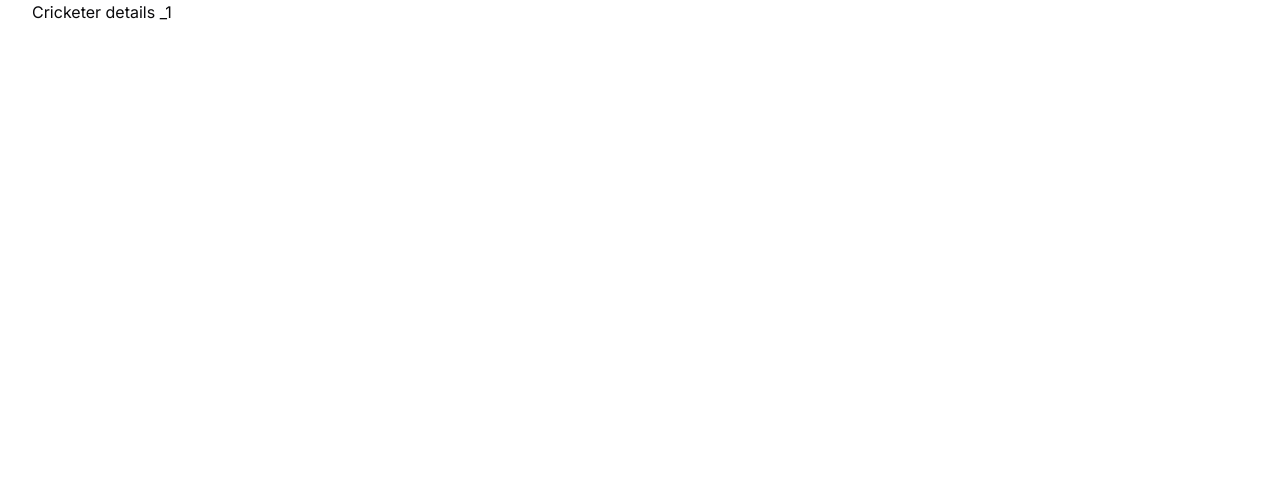
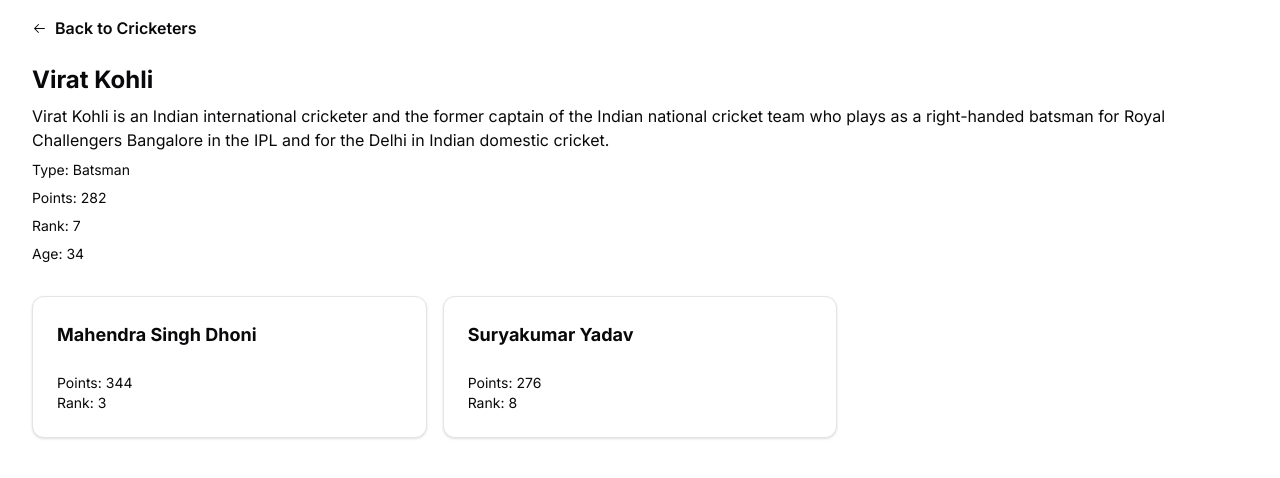
Before and after one commit to iarmankhan/cricketers-test-task, a Next.js app: page /_1 in a window 1280 px wide. Shown: the top 478 px of the page. Built offline with nearby package versions, Linux system fonts and the light colour scheme.

Commit message:
:sparkles: Cricketer detail page with similar cricketers integration

```diff
--- a/src/app/(cricketers)/[id]/page.tsx
+++ b/src/app/(cricketers)/[id]/page.tsx
@@ -1,9 +1,61 @@
-export default async function CricketerDetailsPage(
-  { params: { id }}: {
-    params: {
-      id: string
-    }
+"use client";
+
+import { ArrowLeftIcon } from "@radix-ui/react-icons";
+import Link from "next/link";
+import { useCricketer } from "@/lib/hooks/use-cricketer";
+import { NotFound } from "next/dist/client/components/error";
+import { useMemo } from "react";
+import { camelCaseToTitleCase, getAgeFromDOB } from "@/lib/utils";
+import { SimilarCricketers } from "@/components/cricketer-details/similar-cricketers";
+
+export default function CricketerDetailsPage({
+  params: { id },
+}: {
+  params: {
+    id: string;
+  };
+}) {
+  const { data: cricketer, isLoading } = useCricketer(id);
+  const age = useMemo(() => {
+    if (!cricketer?.dob) return 0;
+
+    return getAgeFromDOB(new Date(cricketer?.dob!));
+  }, [cricketer?.dob]);
+
+  const type = useMemo(() => {
+    if (!cricketer?.type) return "";
+    return camelCaseToTitleCase(cricketer?.type);
+  }, [cricketer?.type]);
+
+  if (!cricketer && !isLoading) {
+    return NotFound();
   }
-) {
-  return <div>Cricketer details {id}</div>;
+
+  return (
+    <div className="my-4">
+      <div>
+        <Link href="/">
+          <div className="flex flex-row items-center hover:underline underline-offset-4">
+            <ArrowLeftIcon className="mr-2 font-semibold" />
+            <p className="font-semibold">Back to Cricketers</p>
+          </div>
+        </Link>
+      </div>
+
+      <div className="my-6">
+        <h1 className="font-bold text-2xl">{cricketer?.name}</h1>
+
+        <p className="mt-2 ">{cricketer?.description}</p>
+
+        <div>
+          <p className="mt-2 text-sm">Type: {type}</p>
+          <p className="mt-2 text-sm">Points: {cricketer?.points}</p>
+          <p className="mt-2 text-sm">Rank: {cricketer?.rank}</p>
+          <p className="mt-2 text-sm">Age: {age}</p>
+        </div>
+      </div>
+
+      <SimilarCricketers id={id} />
+    </div>
+  );
 }
--- /dev/null
+++ b/src/components/cricketer-details/similar-cricketers.tsx
@@ -0,0 +1,15 @@
+import { useSimilarCricketers } from "@/lib/hooks/use-similar-cricketers";
+import CricketersList from "@/components/cricketers/cricketers-list";
+import { CricketersLoadingList } from "@/components/cricketers/cricketers-loading-list";
+
+interface SimilarCricketersProps {
+  id: string;
+}
+
+export function SimilarCricketers({ id }: SimilarCricketersProps) {
+  const { data: similarCricketers, isLoading } = useSimilarCricketers(id);
+
+  if (isLoading) return <CricketersLoadingList />;
+
+  return <CricketersList cricketers={similarCricketers || []} minimal />;
+}
--- a/src/components/cricketers/cricketer-card.tsx
+++ b/src/components/cricketers/cricketer-card.tsx
@@ -6,9 +6,13 @@
 
 interface CricketerCardProps {
   cricketer: TPlayer;
+  minimal?: boolean;
 }
 
-export default function CricketerCard({ cricketer }: CricketerCardProps) {
+export default function CricketerCard({
+  cricketer,
+  minimal,
+}: CricketerCardProps) {
   const age = useMemo(() => {
     return getAgeFromDOB(new Date(cricketer.dob!));
   }, [cricketer.dob]);
@@ -28,10 +32,10 @@
         </Link>
       </CardHeader>
       <CardContent>
-        {type && <p className="text-sm">Type: {type}</p>}
+        {type && !minimal && <p className="text-sm">Type: {type}</p>}
         <p className="text-sm">Points: {cricketer.points}</p>
         <p className="text-sm">Rank: {cricketer.rank}</p>
-        <p className="text-sm">Age: {age}</p>
+        {!minimal && <p className="text-sm">Age: {age}</p>}
       </CardContent>
     </Card>
   );
--- a/src/components/cricketers/cricketers-list.tsx
+++ b/src/components/cricketers/cricketers-list.tsx
@@ -3,13 +3,21 @@
 
 interface CricketersListProps {
   cricketers: TPlayer[];
+  minimal?: boolean;
 }
 
-export default function CricketersList({ cricketers }: CricketersListProps) {
+export default function CricketersList({
+  cricketers,
+  minimal,
+}: CricketersListProps) {
   return (
     <div className="my-8 grid grid-cols-1 sm:grid-cols-2 md:grid-cols-3 gap-4">
       {cricketers.map((cricketer) => (
-        <CricketerCard key={cricketer.id} cricketer={cricketer} />
+        <CricketerCard
+          key={cricketer.id}
+          cricketer={cricketer}
+          minimal={minimal}
+        />
       ))}
     </div>
   );
--- /dev/null
+++ b/src/lib/hooks/use-cricketer.ts
@@ -0,0 +1,8 @@
+import { useQuery } from "react-query";
+import { getCricketer } from "@/lib/models/cricketers";
+
+export function useCricketer(id: string) {
+  return useQuery(["cricketer", id], async () => {
+    return getCricketer(id);
+  });
+}
--- /dev/null
+++ b/src/lib/hooks/use-similar-cricketers.ts
@@ -0,0 +1,25 @@
+import { useQuery } from "react-query";
+import getPlayers from "@/lib/get-players";
+import { getCricketer } from "@/lib/models/cricketers";
+
+export function useSimilarCricketers(id: string) {
+  return useQuery(["similar-cricketers", id], async () => {
+    const player = await getCricketer(id);
+
+    if (!player) {
+      return [];
+    }
+
+    const players = await getPlayers();
+
+    return players
+      .filter((p) => {
+        if (p.id === id) {
+          return false;
+        }
+
+        return p.type === player.type;
+      })
+      .slice(0, 5);
+  });
+}
```
